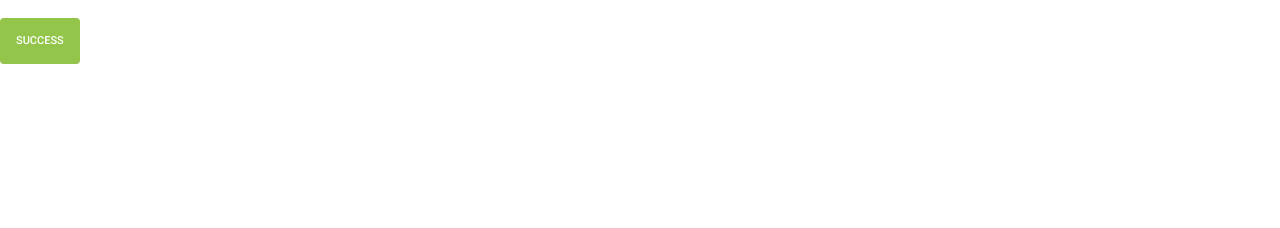
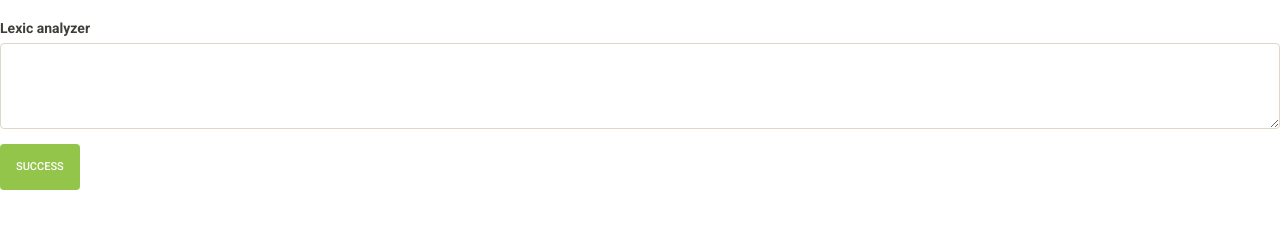
Before and after one commit to Kimbuca/card_compiler, a plain HTML site: page index.html in a window 1280 px wide. Shown: the part 64-292 px from the top of the page. Drawn offline with Linux system fonts and the light colour scheme; files whose address does not match are found by name.

Commit message:
Text area

```diff
--- a/index.html
+++ b/index.html
@@ -21,7 +21,10 @@
   </div>
 </nav>
 
-
+<div class="form-group">
+    <label for="exampleTextarea">Lexic analyzer</label>
+    <textarea class="form-control" id="exampleTextarea" rows="3"></textarea>
+  </div>
 <a href="#" class="btn btn-success" id="button">Success</a>
 
 </body>
```
